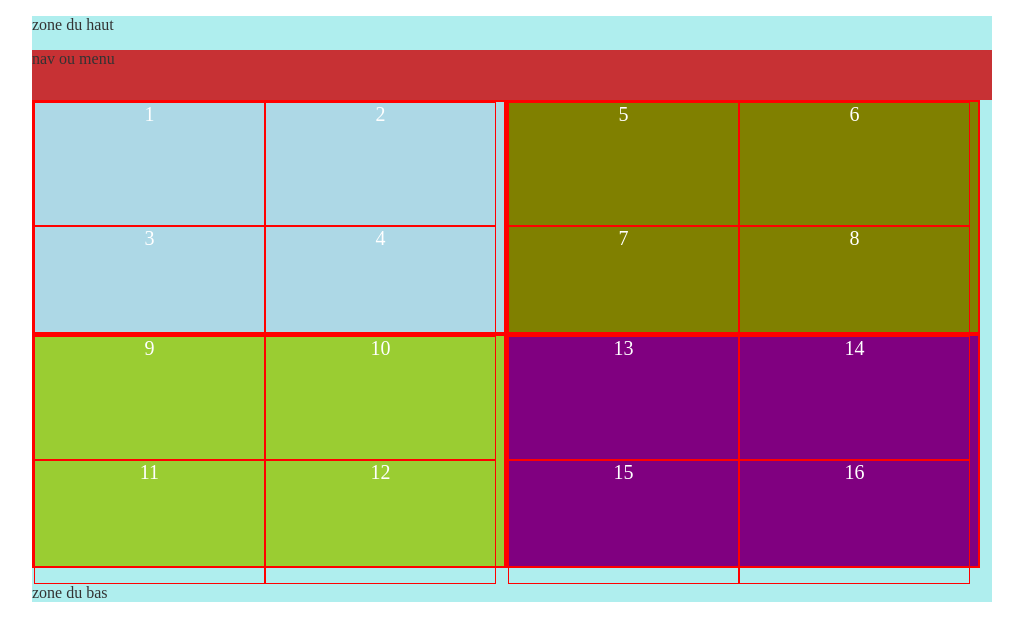
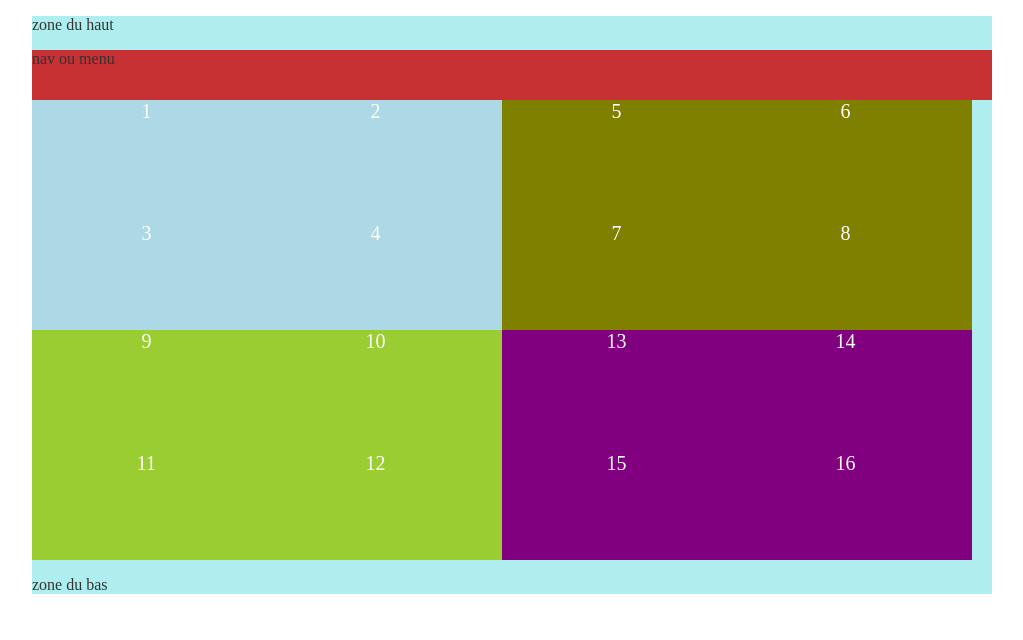
Before and after one commit to vienendelsur/lps_miniSITE, a plain HTML site: page patrickzoning.html in a window 1280 px wide. Shown: the whole page, without its empty margins (128-1151 px from the left). Drawn offline with Linux system fonts and the light colour scheme.

Commit message:
Update patrickzoning.html

```diff
--- a/patrickzoning.html
+++ b/patrickzoning.html
@@ -13,7 +13,6 @@
 		background: paleturquoise;
 		color: #333;
 		margin: 0 auto;
-
 	}
 
 	nav {
@@ -26,10 +25,10 @@
 	}
 
 	.grandbloc {
-		margin: auto;
+		margin: 0 auto;
 		width: 470px;
 		height: 230px;
-		border: 2px solid red;
+		/* border: 2px solid red; */
 		float: left;
 	}
 
@@ -41,7 +40,7 @@
         width: 229px;
 		font-size: 20px;
 		color: white;
-		border: 1px solid red;
+		/* border: 1px solid red; */
 	}
 
 	.clear {
@@ -64,7 +63,6 @@
 	.fondviolet {
 		background: purple;
 		color: white;
-
 	}
 </style>
 </head>
@@ -82,7 +80,6 @@
 		</div>
 
 		<div class="grandbloc fondolive">
-
 			<div class="petitbloc">5</div>
 			<div class="petitbloc">6</div>
 			<div class="petitbloc">7</div>
@@ -90,7 +87,6 @@
 		</div>
 
 		<div class="grandbloc fondjaune">
-
 			<div class="petitbloc">9</div>
 			<div class="petitbloc">10</div>
 			<div class="petitbloc">11</div>
@@ -98,7 +94,6 @@
 		</div>
 
 	<div class="grandbloc fondviolet">
-
 		<div class="petitbloc">13</div>
 		<div class="petitbloc">14</div>
 		<div class="petitbloc">15</div>
@@ -107,9 +102,10 @@
 
 	</section><!--fin de la section-->
 
+	<div class="clear"></div>
 
-	<div class="clear"></div>
 	<footer><p>zone du bas</p></footer>
+
 </div><!--fin id conteneur-->
 </body>
 </html>
```
Lines whose indentation alone changed are shown as unchanged.
